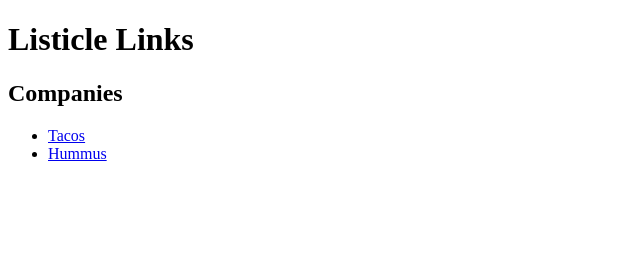
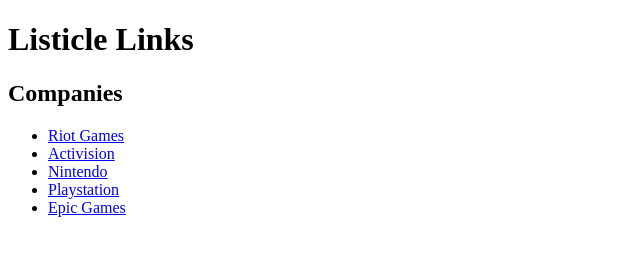
Before and after one commit to Silentstorm0510/IGME-110-Repo, a plain HTML site: page index.html in a window 1280 px wide. Shown: the whole page, without its empty margins (0-640 px from the left). Drawn offline with Linux system fonts and the light colour scheme.

Commit message:
Update index.html

```diff
--- a/index.html
+++ b/index.html
@@ -8,10 +8,12 @@
 <body>
   <h1>Listicle Links</h1>
   <h2>Companies</h2>
-
   <ul>
-    <li><a href="https://en.wikipedia.org/wiki/Taco">Tacos</a></li>
-    <li><a href="https://en.wikipedia.org/wiki/Hummus">Hummus</a></li>
+    <li><a href="https://www.riotgames.com/en">Riot Games</a></li>
+    <li><a href="https://www.activision.com/?utm_source=404&utm_medium=redirect&utm_campaign=122222">Activision</a></li>
+    <li><a href="https://www.nintendo.com/us/">Nintendo</a></li>
+    <li><a href="https://www.playstation.com/en-us/">Playstation</a></li>
+    <li><a href="https://store.epicgames.com/en-US/">Epic Games</a></li>
   </ul>
 </body>
 </html>
```
